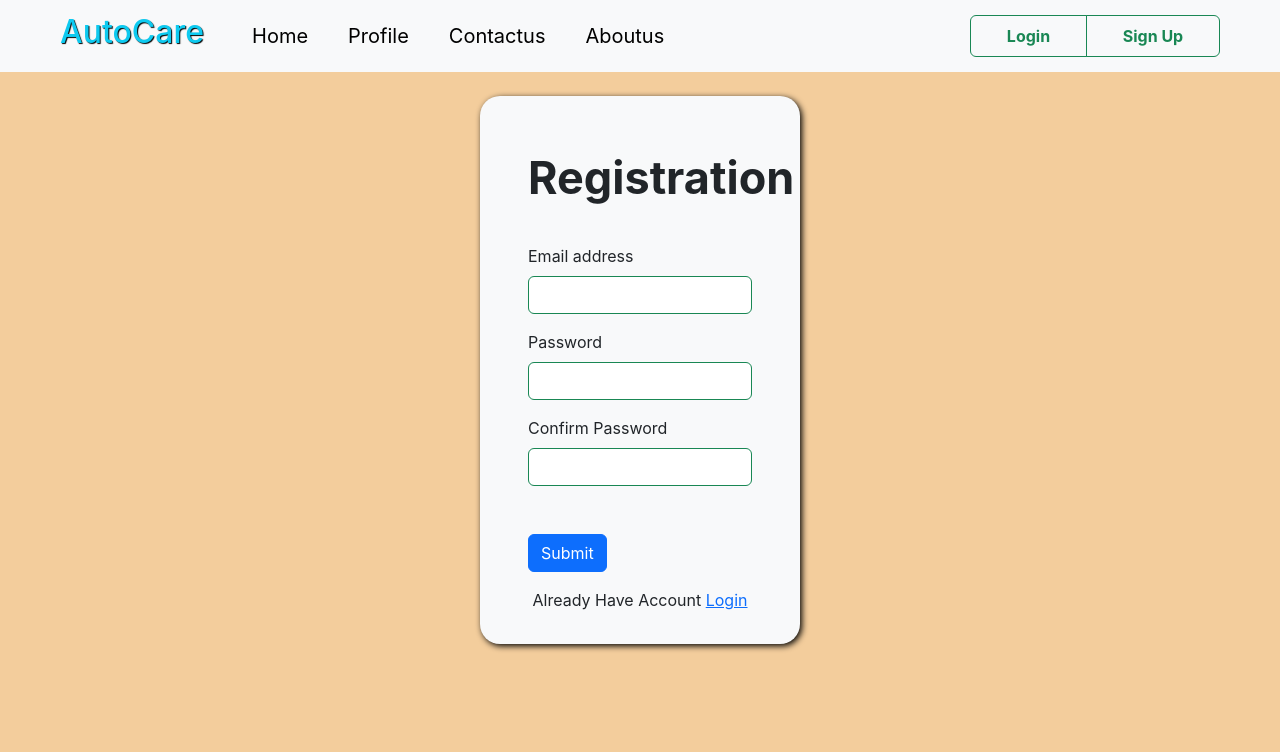
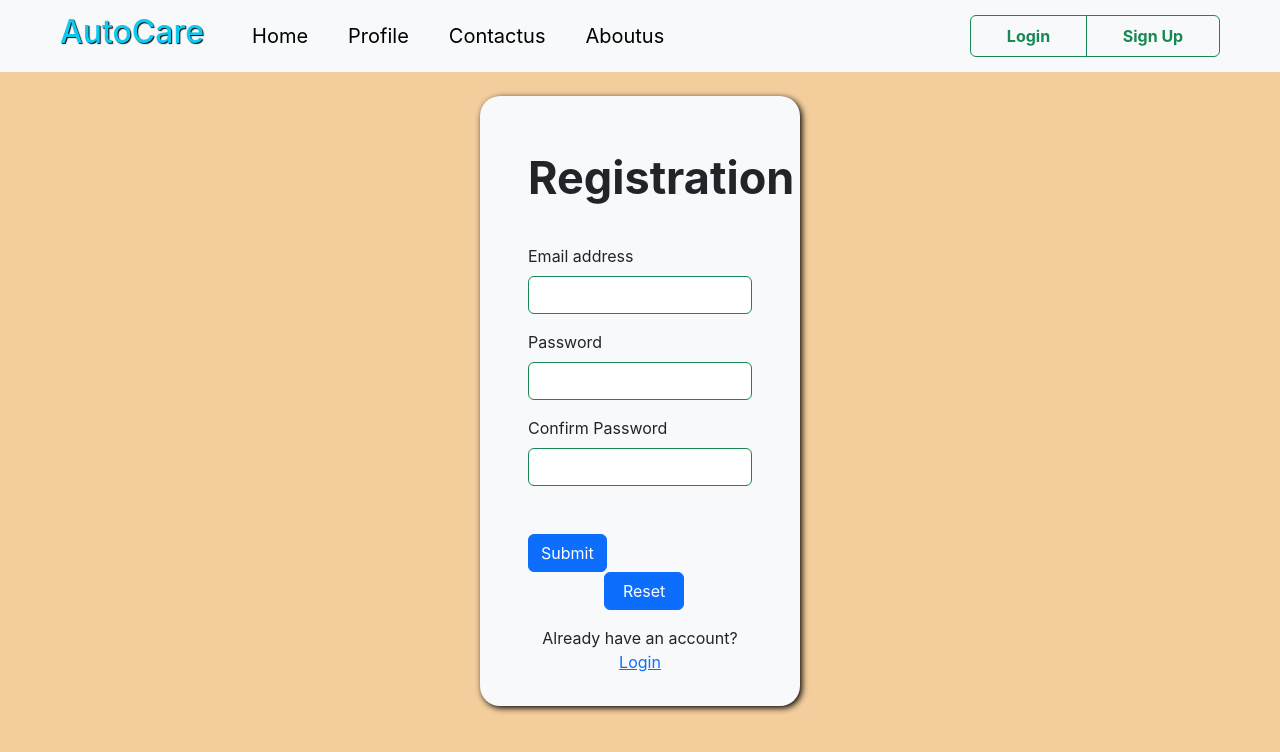
Before and after one commit to thanamyce/Autocare.com, a React (Create React App) app in the folder mypro/: page /sign.js in a window 1280 px wide. Shown: the top 752 px of the page. Built offline with nearby package versions, Linux system fonts and the light colour scheme.

Commit message:
updated
signin error removed

```diff
--- a/mypro/src/navbar.css
+++ b/mypro/src/navbar.css
@@ -6,4 +6,5 @@ li:hover{
   border-radius: 20px;
 
 
+
 }
--- a/mypro/src/navbar.js
+++ b/mypro/src/navbar.js
@@ -3,17 +3,17 @@ import Nstyle from "./navbar.css";
 import { Link } from "react-router-dom";
 
 export default function navbar() {
-  function login() {
+  /*function login() {
     window.location.href = "./login.js";
   }
   function sign() {
     window.location.href = "./sign.js";
-  }
+  }*/
 
   return (
     <>
       <nav className="navbar navbar-expand-lg bg-light">
-        <div className="container-fluid mx-5">
+        <div className="container-fluid mx-5" >
           <a
             className="navbar-brand fw-bold text-info"
             href="#"
@@ -79,17 +79,23 @@ export default function navbar() {
               role="group"
               aria-label="Basic outlined example"
             >
+
               <button
                 type="button"
                 class="btn btn-outline-success p-2 fw-bold"
-                onClick={login}
+                onClick={()=>{
+                  window.location.href = "./login.js";
+                }}
               >
                 Login
               </button>
+
               <button
                 type="button"
                 class="btn btn-outline-success p-2 fw-bold"
-                onClick={sign}
+                onClick={()=>{
+                  window.location.href = "./sign.js";
+                }}
               >
                 Sign Up
               </button>
--- a/mypro/src/sign.js
+++ b/mypro/src/sign.js
@@ -1,9 +1,8 @@
-import React, { useState } from "react";
+/*import React, { useState } from "react";
 import axios from "axios";
 
 const Sign = () => {
   const [Email, setEmail] = useState("");
-  //const [username, setUsername] = useState('');
   const [Pass, setPass] = useState("");
   const [Cpass, setcPass] = useState("");
   const [Msg, setMsg] = useState("");
@@ -13,12 +12,12 @@ const Sign = () => {
       setMsg("Passwords do not match.");
       return;
     }
-    const url = "http://localhost:5000/regis";
+    const url = "localhost:5000/regis";
     try {
-      const response = await axios.post(url, { Email, Pass });
-      setMsg(response.data);
+      const res = await axios.post(url, { Email, Pass });
+      setMsg(res.data);
     } catch (error) {
-      setMsg("Error: " + error.response.data);
+      setMsg("Error: " + res.data);
     }
   };
 
@@ -87,6 +86,17 @@ const Sign = () => {
             <button type="submit" className="btn btn-primary">
               Submit
             </button>
+            <button className="btn btn-primary  " style={{marginLeft: '34%', width: '80px'}} onClick={
+              (e)=>{
+                setEmail('');
+                setMsg('-');
+                setPass('');
+                setcPass('');
+
+              }
+            }>
+              Reset
+            </button>
             <p className="fs-bold pt-3 text-center">
               Already Have Account <a href="./login.js">Login</a>
             </p>
@@ -96,4 +106,108 @@ const Sign = () => {
     </div>
   );
 };
+export default Sign;*/
+
+import React, { useState } from "react";
+import axios from "axios";
+
+const Sign = () => {
+  const [Email, setEmail] = useState("");
+  const [Pass, setPass] = useState("");
+  const [Cpass, setcPass] = useState("");
+  const [Msg, setMsg] = useState("");
+
+  const handleSubmit = async (e) => {
+    e.preventDefault();
+    if (Pass !== Cpass) {
+      setMsg("Passwords do not match.");
+      return;
+    }
+
+    const url = "http://localhost:5000/regis";
+    try {
+      const res = await axios.post(url, { username: Email, password: Pass });
+      setMsg(res.data);
+    } catch (error) {
+      setMsg("Error: " + (error.response ? error.response.data : "Network Error"));
+    }
+  };
+
+  return (
+    <div>
+      <div>
+        <div
+          className="container bg-light mt-lg-4 w-25 pt-5 ps-5 pe-5 pb-3"
+          style={{
+            borderRadius: "20px",
+            boxShadow: "2px 2px 6px black",
+          }}
+        >
+          <form onSubmit={handleSubmit}>
+            <p className="text-center pb-3 fw-bold" style={{ fontSize: "45px" }}>
+              Registration
+            </p>
+            <div className="mb-3">
+              <label htmlFor="exampleInputEmail1" className="form-label">
+                Email address
+              </label>
+              <input
+                type="email"
+                className="form-control border border-success"
+                id="exampleInputEmail1"
+                value={Email}
+                onChange={(e) => setEmail(e.target.value)}
+              />
+            </div>
+            <div className="mb-3">
+              <label htmlFor="exampleInputPassword1" className="form-label">
+                Password
+              </label>
+              <input
+                type="password"
+                className="form-control border border-success"
+                id="exampleInputPassword1"
+                value={Pass}
+                onChange={(e) => setPass(e.target.value)}
+              />
+            </div>
+            <div className="mb-3">
+              <label htmlFor="confirmInputPassword1" className="form-label">
+                Confirm Password
+              </label>
+              <input
+                type="password"
+                className="form-control border border-success"
+                id="confirmInputPassword1"
+                value={Cpass}
+                onChange={(e) => setcPass(e.target.value)}
+              />
+            </div>
+            <p className="fs-bold pt-3 text-center">{Msg}</p>
+            <button type="submit" className="btn btn-primary">
+              Submit
+            </button>
+            <button
+              type="button"
+              className="btn btn-primary"
+              style={{ marginLeft: '34%', width: '80px' }}
+              onClick={() => {
+                setEmail('');
+                setPass('');
+                setcPass('');
+                setMsg('');
+              }}
+            >
+              Reset
+            </button>
+            <p className="fs-bold pt-3 text-center">
+              Already have an account? <a href="./login.js">Login</a>
+            </p>
+          </form>
+        </div>
+      </div>
+    </div>
+  );
+};
+
 export default Sign;
--- a/package.json
+++ b/package.json
@@ -4,7 +4,7 @@
   "description": "this is backend",
   "main": "index.js",
   "scripts": {
-    "start":"nodemon index.js",
+    "start": "nodemon index.js",
     "test": "echo \"Error: no test specified\" && exit 1"
   },
   "repository": {
@@ -19,6 +19,7 @@
   "homepage": "https://github.com/thanamyce/pro#readme",
   "dependencies": {
     "bcryptjs": "^2.4.3",
+    "cors": "^2.8.5",
     "express": "^4.21.0",
     "mongoose": "^8.6.3",
     "nodemon": "^3.1.5"
```
Also changed, not shown: mypro/src/blank.txt, 1 other file (tests, documents, lock files or other folders).
